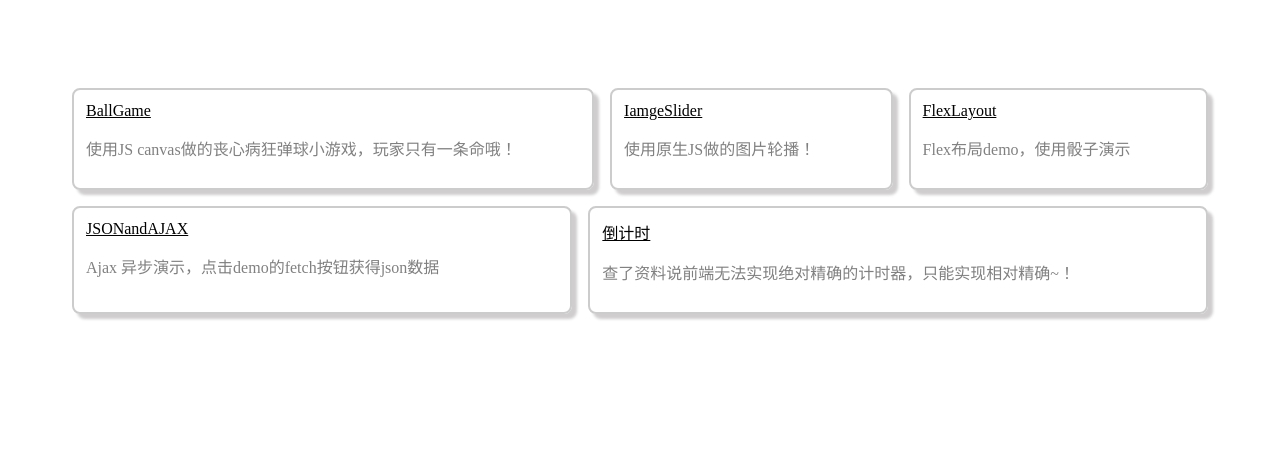
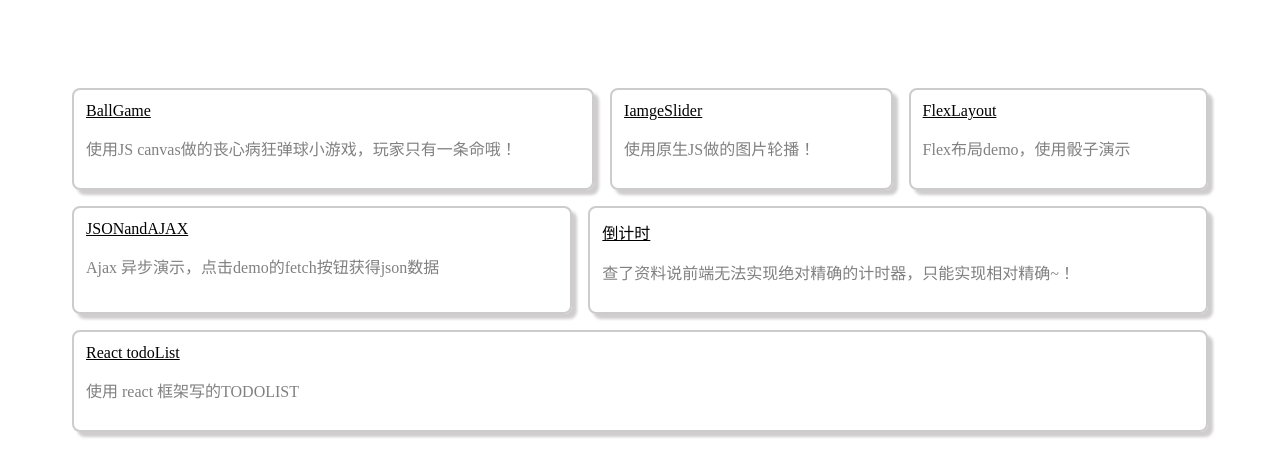
Before and after one commit to chochi1st/OnlineShow, a plain HTML site: page index.html in a window 1280 px wide. Drawn offline with Linux system fonts and the light colour scheme.

Commit message:
modiry index

```diff
--- a/index.html
+++ b/index.html
@@ -34,7 +34,13 @@
                     <a href="works/CountDown/index.html">倒计时</a>
                     <p>查了资料说前端无法实现绝对精确的计时器，只能实现相对精确~！</p>
 
-            </div>
+                </div>
+
+                <div class="box box-6" title="点击标题进入演示">
+                        <a href="works/todolist/index.html">React todoList</a>
+                        <p>使用 react 框架写的TODOLIST</p>
+
+                    </div>
             </div>
     </div>
 </body>
```
